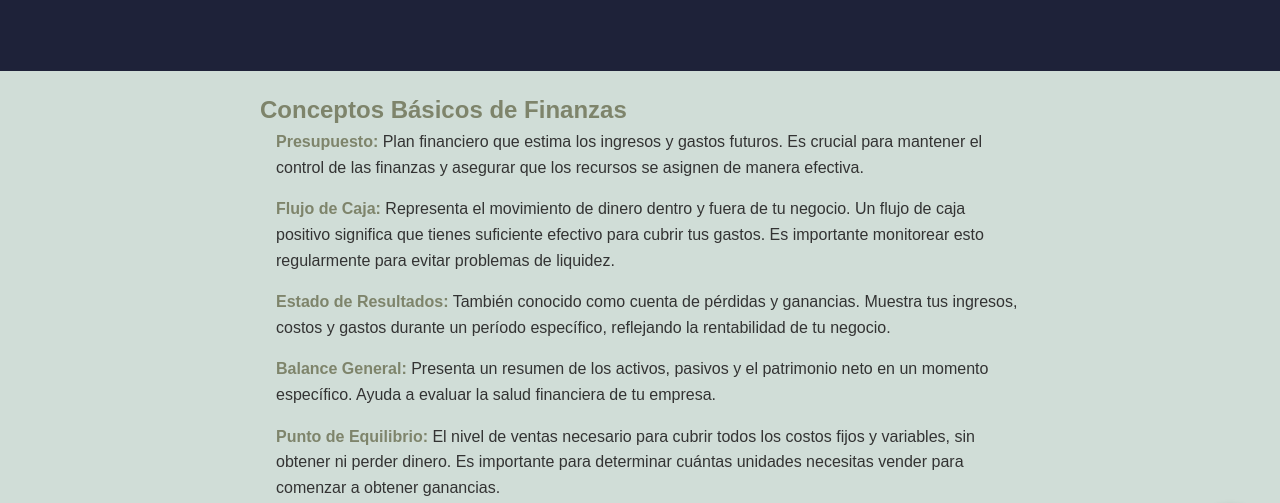
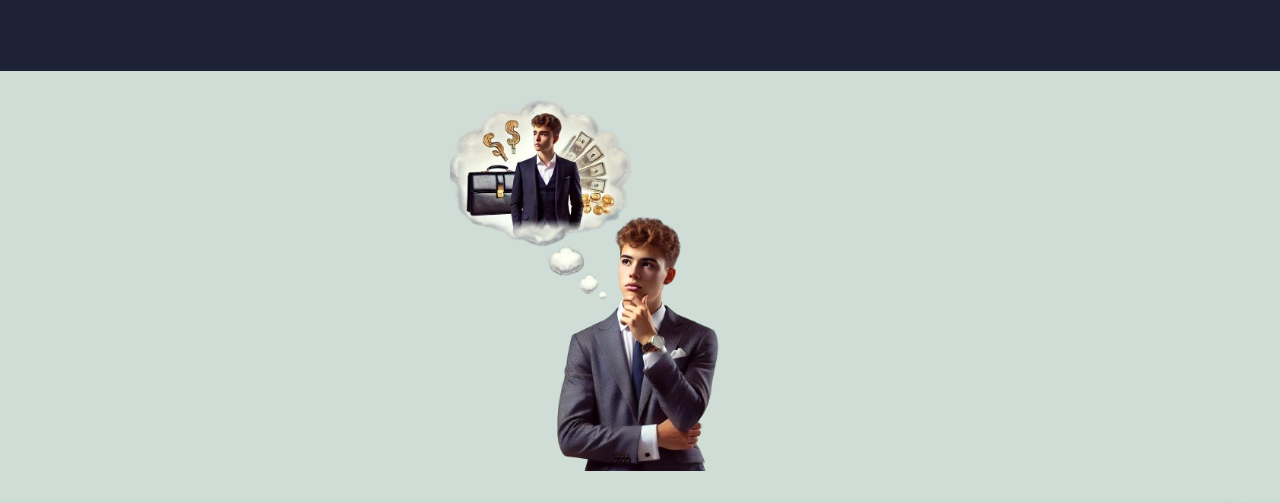
Before and after one commit to reissaavedra/secreto-estabilidad, a plain HTML site: page index.html in a window 1280 px wide. Shown: the part 214-717 px from the top of the page. Drawn offline with Linux system fonts and the light colour scheme.

Commit message:
Add image central.

```diff
--- a/index.html
+++ b/index.html
@@ -25,6 +25,9 @@
         </section>
 
         <section class="content" id="information">
+            <img src="image_to_use.png" alt="Finanzas" class="finanzas-img">
+            </br>
+
             <article>
                 <h2>Conceptos Básicos de Finanzas</h2>
                 <ul>
--- a/styles.css
+++ b/styles.css
@@ -229,3 +229,12 @@ footer {
 .main {
     background-color: #D0DDD7;
 }
+
+.finanzas-img {
+    /* Set center image */
+    display: block;
+    margin-left: auto;
+    margin-right: auto;
+    width: 50%;
+    padding-bottom: 10px;
+}
```
Also changed, not shown: image_to_use.png (added).
